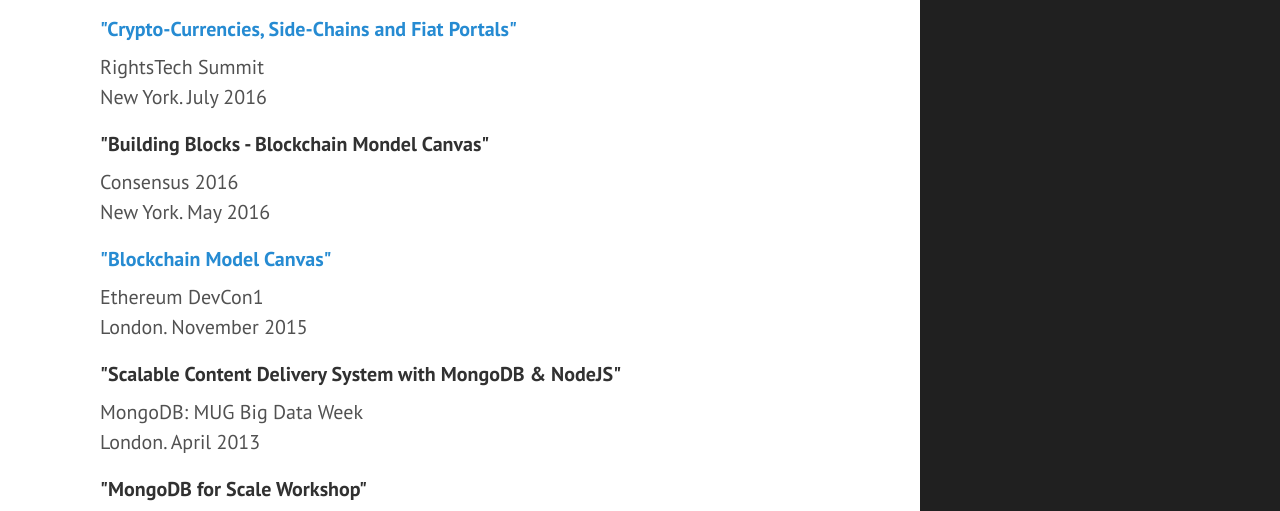
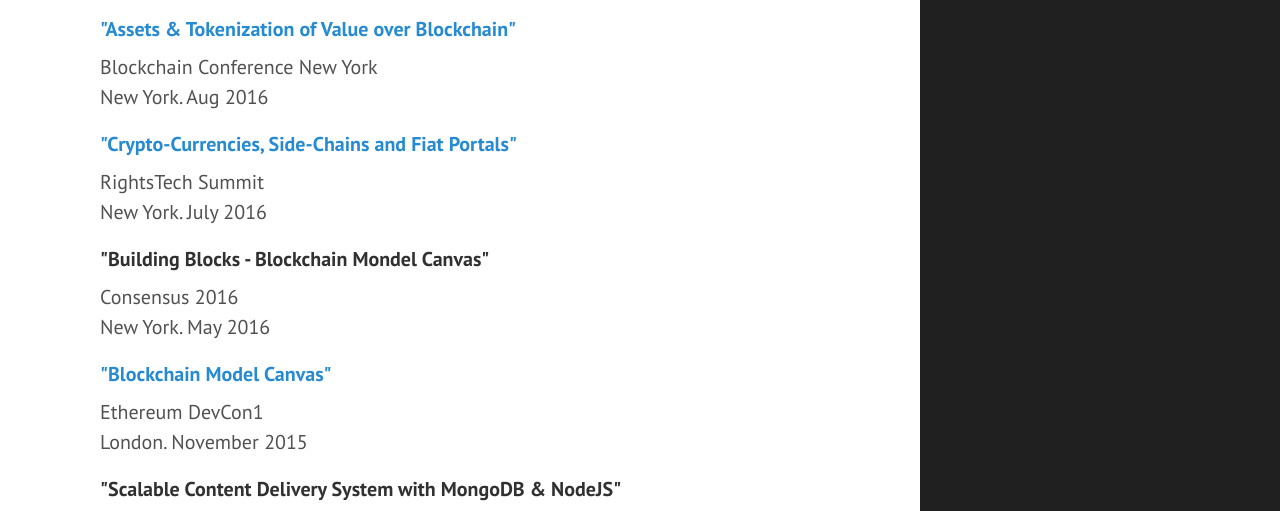
Before and after one commit to adi-ads/adi-ads.github.io, a plain HTML site: page index.html in a window 1280 px wide. Shown: the part 133-644 px from the top of the page. Drawn offline with Linux system fonts and the light colour scheme.

Commit message:
Update index.html

```diff
--- a/index.html
+++ b/index.html
@@ -51,6 +51,12 @@
     <h1 class="post-title">
         Talks and Events
     </h1>
+
+    <p>
+      <h4><a href="http://livestream.com/internetsociety/blockchain-newyork/videos/133245017">"Assets & Tokenization of Value over Blockchain"</a></h4>
+      <place>Blockchain Conference New York</place> </br>
+      <location>New York. Aug 2016</location>
+    </p>
 
     <p>
       <h4><a href="https://www.youtube.com/watch?v=3SFugYnSz1M">"Crypto-Currencies, Side-Chains and Fiat Portals"</a></h4>
```
